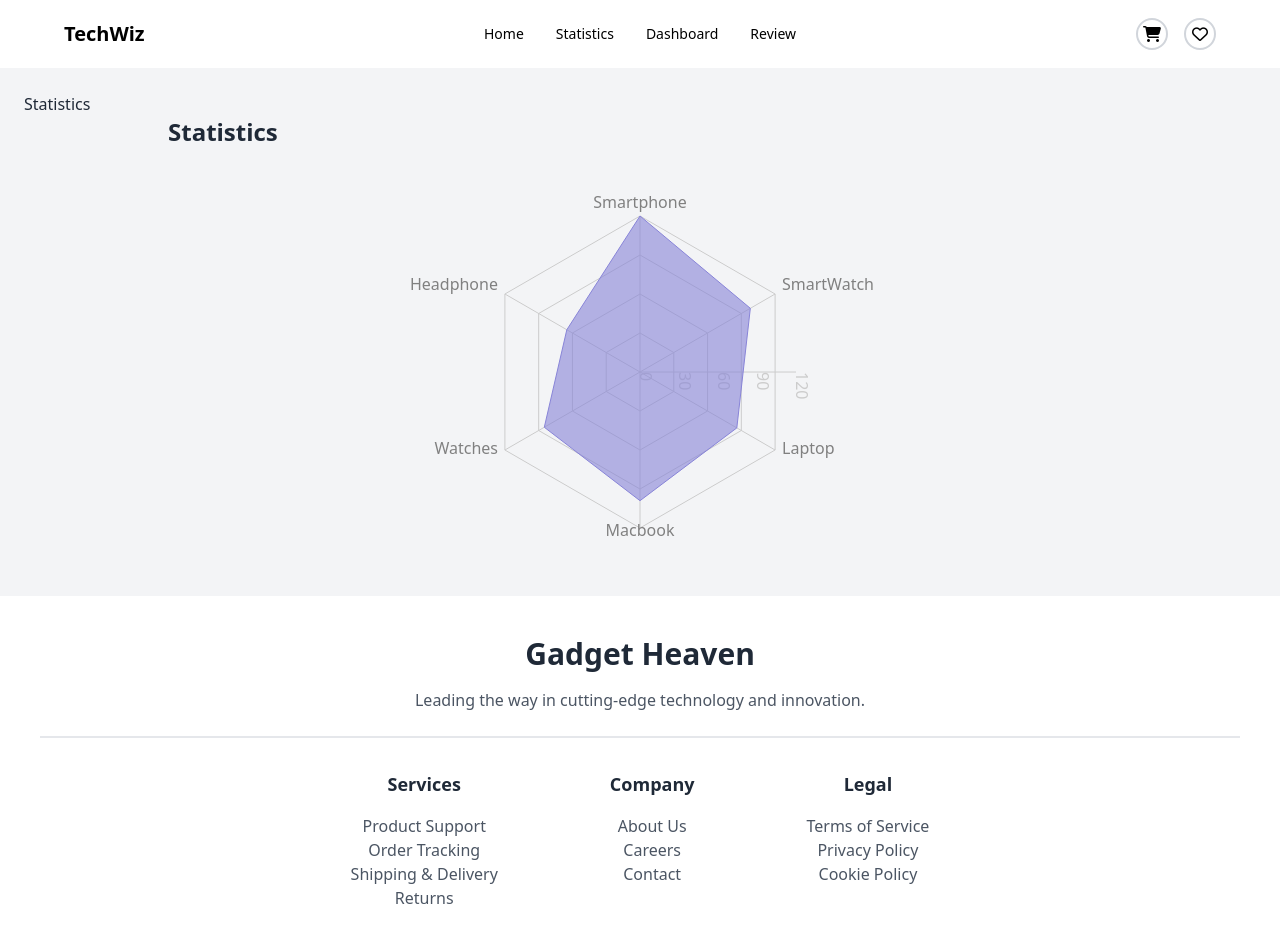
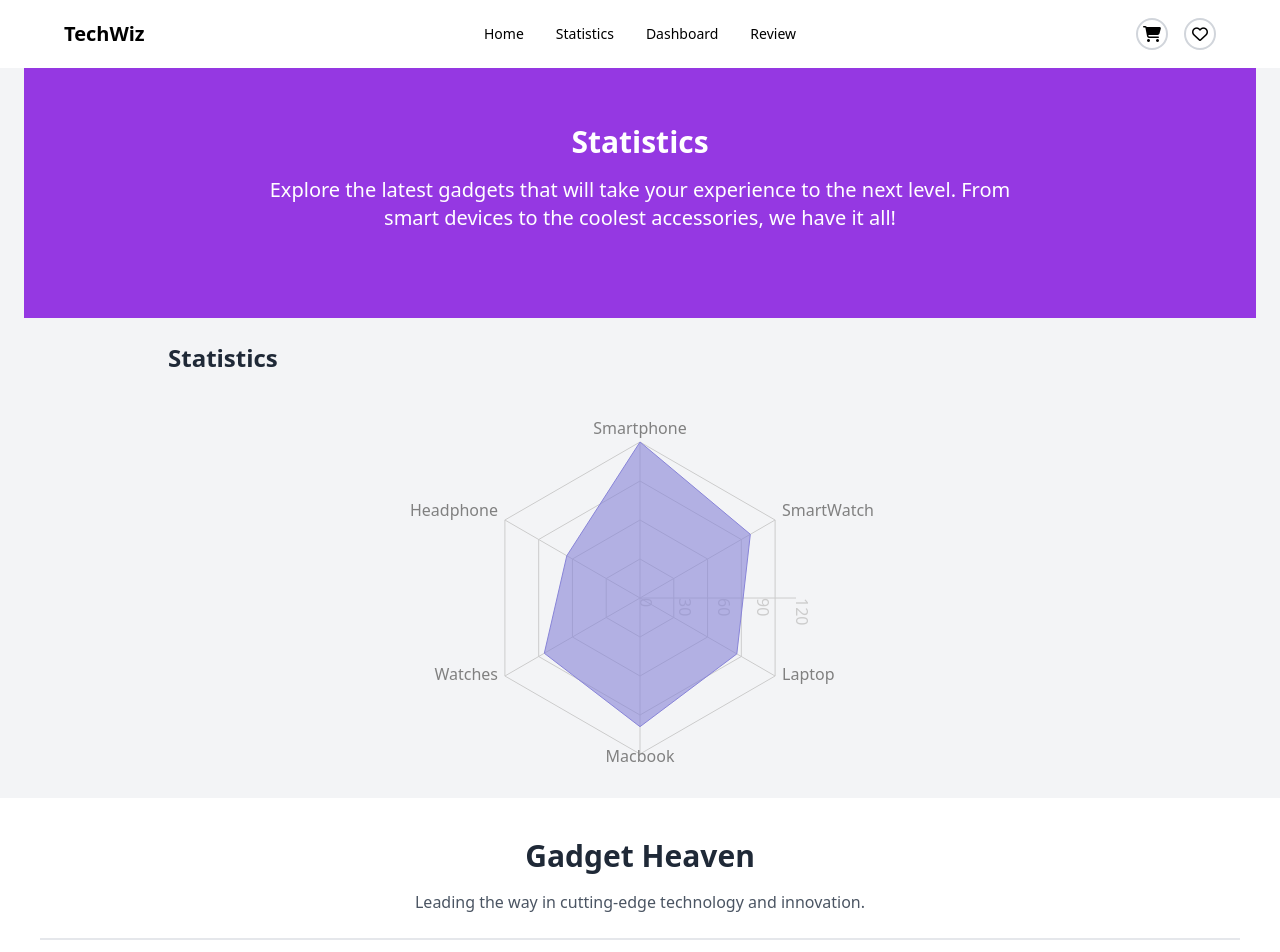
Before and after one commit to programming-hero-web-course-4/b10a8-gadget-heaven-Shaon007, a React (Vite) app: page /statistics in a window 1280 px wide. Shown: the top 952 px of the page. Built offline with nearby package versions, Linux system fonts and the light colour scheme.

Commit message:
fixing details 2

```diff
--- a/src/components/Dashboard/Dashboard.jsx
+++ b/src/components/Dashboard/Dashboard.jsx
@@ -66,7 +66,7 @@ const Dashboard = () => {
   };
 
   return (
-    <div>
+    <div className='max-w-[1440px] mx-auto'>
       <ToastContainer />
 
       <div className="bg-purple-500 text-center py-10">
--- a/src/components/Footer/Footer.jsx
+++ b/src/components/Footer/Footer.jsx
@@ -1,6 +1,6 @@
 const Footer = () => {
   return (
-    <div className="bg-white text-center p-10 ">
+    <div className="bg-white text-center p-10 max-w-[1500px] mx-auto">
       {/* Title and Description */}
       <h2 className="text-3xl font-bold mb-4">Gadget Heaven</h2>
       <p className="text-gray-600 mb-8 border-b-2 pb-6">Leading the way in cutting-edge technology and innovation.</p>
--- a/src/components/Navbar/Navbar.jsx
+++ b/src/components/Navbar/Navbar.jsx
@@ -6,7 +6,7 @@ const Navbar = () => {
 
   return (
     <div
-      className={`navbar grid grid-cols-3 items-center  max-w-[1320px]  mx-auto justify-between sticky top-0 z-50 px-4 ${isHomepage ? "bg-[#9538E2] rounded-t-3xl text-white" : "bg-base-100 text-black"
+      className={`navbar grid grid-cols-3 items-center    mx-auto justify-between sticky top-0 z-50 px-4 ${isHomepage ? "bg-[#9538E2] rounded-t-3xl max-w-[1320px] text-white" : "bg-base-100 max-w-[1440px] text-black"
         }`}
     >
       <div className="flex items-center">
--- a/src/components/Statistics/Statistics.jsx
+++ b/src/components/Statistics/Statistics.jsx
@@ -23,8 +23,8 @@ const data = [
   {
     subject: 'Macbook',
     A: 99,
-    B: 100,
-    fullMark: 110,
+    B: 80,
+    fullMark: 80,
   },
   {
     subject: 'Watches',
@@ -42,11 +42,12 @@ const data = [
 
 const Statistics = () => {
   return (
-    <div className=" p-6">
-      <div>
-        <h2>Statistics</h2>
+    <div className=" px-6 ">
+      <div className='bg-[#9538E2] max-w-[1440px] h-[250px] text-center text-white mx-auto p-10'>
+        <h2 className='text-3xl font-bold py-4'>Statistics</h2>
+        <p className='mx-auto text-xl font-light w-2/3'>Explore the latest gadgets that will take your experience to the next level. From smart devices to the coolest accessories, we have it all!</p>
       </div>
-      <h2 className="text-2xl font-bold pl-36 mb-6">Statistics</h2>
+      <h2 className="text-2xl font-bold pl-36 my-6">Statistics</h2>
       <div className='mx-auto'>
         <ResponsiveContainer width="100%" height={400}>
           <RadarChart cx="50%" cy="50%" outerRadius="80%" data={data}>
--- a/src/index.css
+++ b/src/index.css
@@ -4,4 +4,5 @@
 
 body{
   background-color: #f3f4f6;
+
 }
```
Also changed, not shown: public/products.json (+6 -6 lines).
